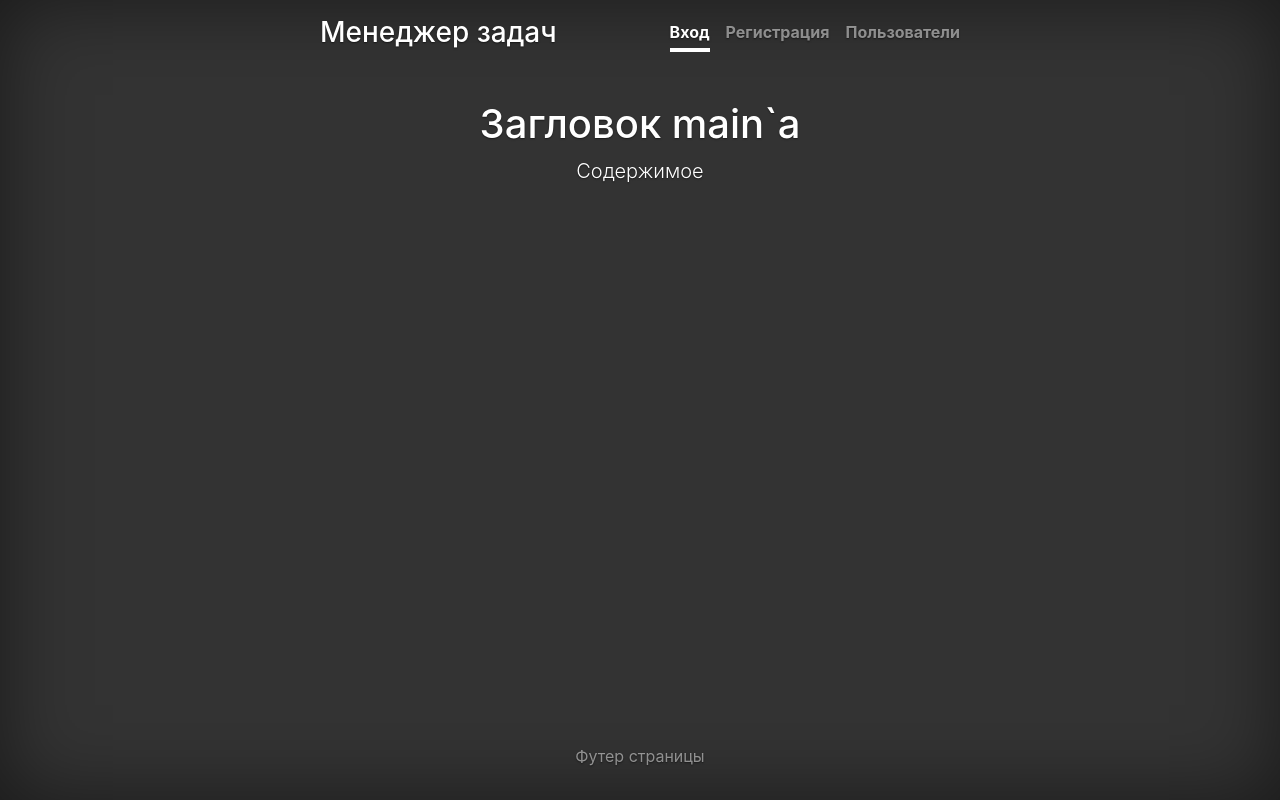
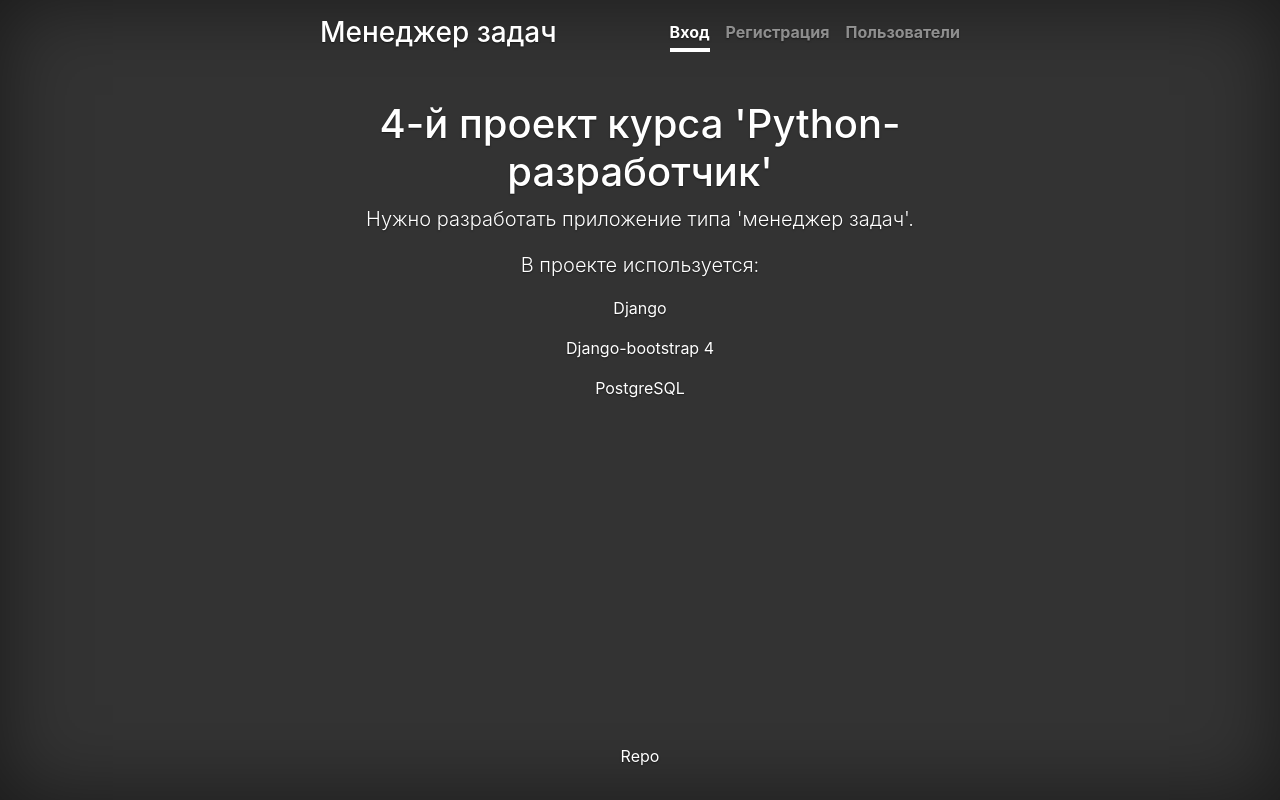
Before and after one commit to sch0nik/python-project-lvl4, a Django app: page / in a window 1280 px wide. Run offline with Django 4.2, Linux system fonts and the light colour scheme; some libraries are stand-ins or nearby versions.

Commit message:
Изменил главную страницу

```diff
--- a/fourth/templates/index.html
+++ b/fourth/templates/index.html
@@ -43,13 +43,26 @@
   </header>
 
   <main role="main" class="inner cover">
-    <h1 class="cover-heading">{% translate "Загловок main`a" %}</h1>
-    <p class="lead">{% translate "Содержимое" %} {% translate var %}</p>
+    <h1 class="cover-heading">
+      {% translate "4-й проект курса 'Python-разработчик'" %}
+    </h1>
+    <p class="lead">
+      {% translate "Нужно разработать приложение типа 'менеджер задач'." %}
+    </p>
+    <p class="lead">
+      {% translate "В проекте используется:" %}
+      <p>{% translate "Django" %}</p>
+      <p>{% translate "Django-bootstrap 4" %}</p>
+      <p>{% translate "PostgreSQL" %}</p>
+      {% translate var %}
+    </p>
   </main>
 
   <footer class="mastfoot mt-auto">
     <div class="inner">
-      <p>{% translate "Футер страницы" %}</p>
+      <p>
+        <a href="https://github.com/sch0nik/python-project-lvl4">Repo</a>
+      </p>
     </div>
   </footer>
 </div>
```
